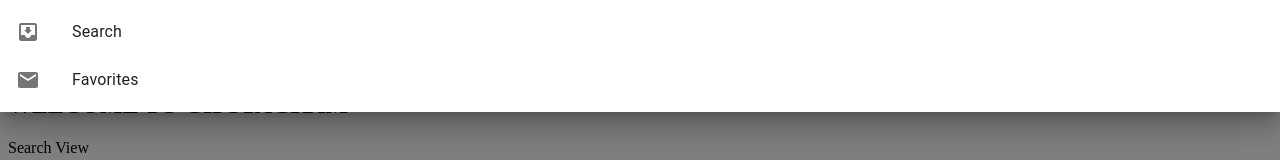
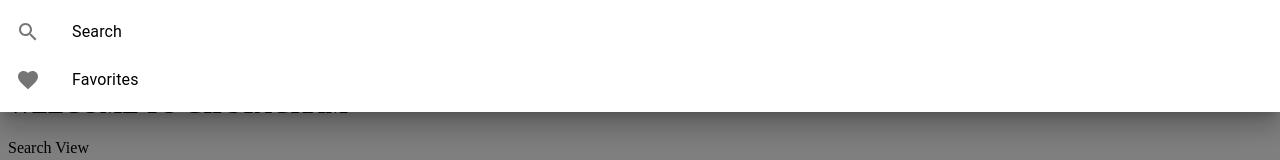
Before and after one commit to pete5315/group-giphy-saga-project, a React (Create React App) app: page /#/ in a window 1280 px wide. Both pictures are taken after a click on the button "menu". Shown: the top 160 px of the page. Built offline with nearby package versions, Linux system fonts and the light colour scheme.

Commit message:
changed icon, fixed routing in app

```diff
--- a/src/components/App/App.js
+++ b/src/components/App/App.js
@@ -8,8 +8,8 @@ import { HashRouter as Router, Route } from "react-router-dom";
 function App(props) {
   return (
     <div>
+      <Router>
       <Header/>
-      <Router>
       <Route exact path="/">
       <SearchView/>
       </Route>
--- a/src/components/Header/Header.jsx
+++ b/src/components/Header/Header.jsx
@@ -11,13 +11,11 @@ import ListItem from "@mui/material/ListItem";
 import ListItemButton from "@mui/material/ListItemButton";
 import ListItemIcon from "@mui/material/ListItemIcon";
 import ListItemText from "@mui/material/ListItemText";
-import InboxIcon from "@mui/icons-material/MoveToInbox";
-import MailIcon from "@mui/icons-material/Mail";
-import { Link, useHistory } from "react-router-dom";
-
+import SearchIcon from '@mui/icons-material/Search';
+import FavoriteIcon from '@mui/icons-material/Favorite';
+import { Link } from "react-router-dom";
 
 function Header() {
-  const history = useHistory();
   const [state, setState] = React.useState({
     top: false,
   });
@@ -45,14 +43,14 @@ function Header() {
           ["Favorites", "favorites"],
         ].map((text, index) => (
           <ListItem key={text[0]} disablePadding>
-            <ListItemButton
-              // onClick={() => history.push(`/` + text[1])}
-            >
-              <ListItemIcon>
-                {index % 2 === 0 ? <InboxIcon /> : <MailIcon />}
-              </ListItemIcon>
-              <ListItemText primary={text[0]} />
-            </ListItemButton>
+            <Link to={text[1]} style={{ textDecoration: 'none', color: "black"}}>
+              <ListItemButton>
+                <ListItemIcon>
+                  {index % 2 === 0 ? <SearchIcon /> : <FavoriteIcon />}
+                </ListItemIcon>
+                <ListItemText primary={text[0]} />
+              </ListItemButton>
+            </Link>
           </ListItem>
         ))}
       </List>
```
